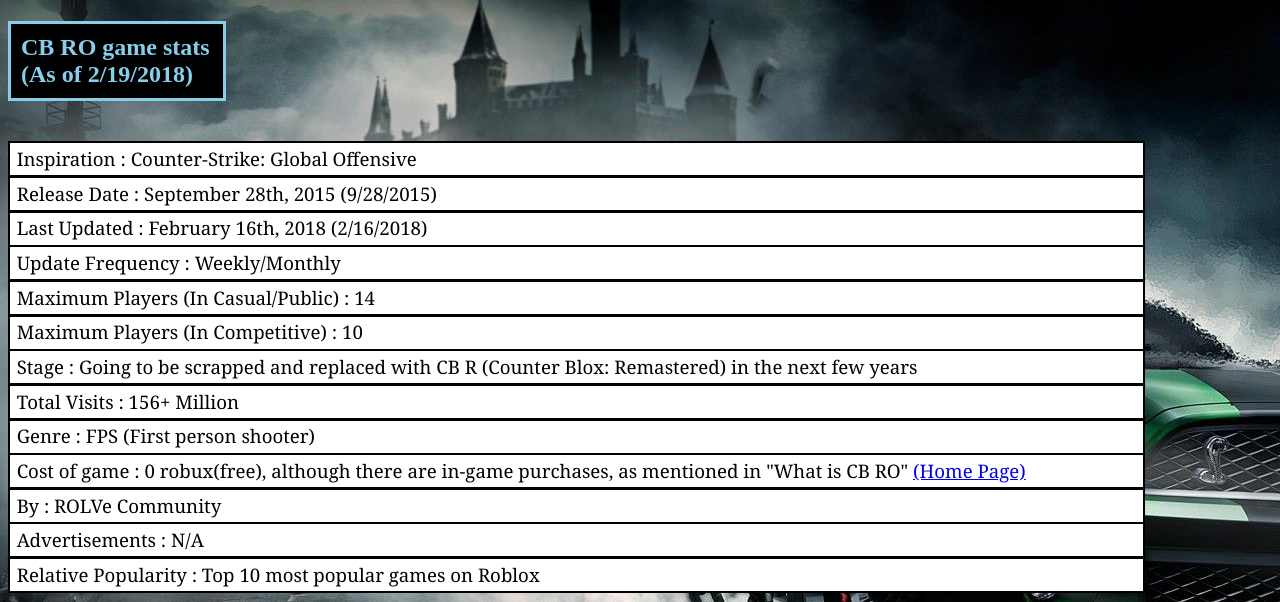
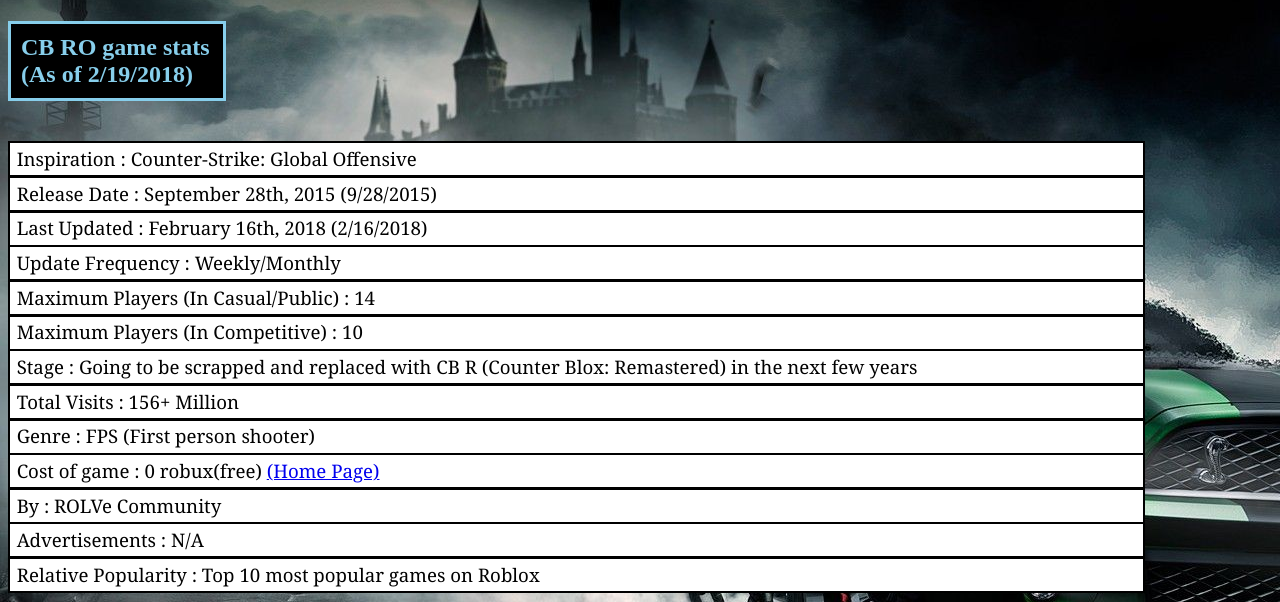
Before and after one commit to JustinXu123/Home, a plain HTML site: page CB RO stats.html in a window 1280 px wide. Shown: the part 198-800 px from the top of the page. Drawn offline with Linux system fonts and the light colour scheme.

Commit message:
Update CB RO stats.html

```diff
--- a/CB RO stats.html
+++ b/CB RO stats.html
@@ -20,7 +20,7 @@
 		<p class= "borderbreak"> Stage : Going to be scrapped and replaced with CB R (Counter Blox: Remastered) in the next few years </p>
 		<p class= "borderbreak"> Total Visits : 156+ Million </p>
 		<p class= "borderbreak">Genre : FPS (First person shooter) </p>
-		<p class= "borderbreak"> Cost of game : 0 robux(free), although there are in-game purchases, as mentioned in "What is CB RO"
+		<p class= "borderbreak"> Cost of game : 0 robux(free)
 		<a href = "https://justinxu123.github.io/home/"> (Home Page) </a> </p>
 		<p class= "borderbreak"> By : ROLVe Community </p>
 		<p class= "borderbreak"> Advertisements : N/A </p>
```
